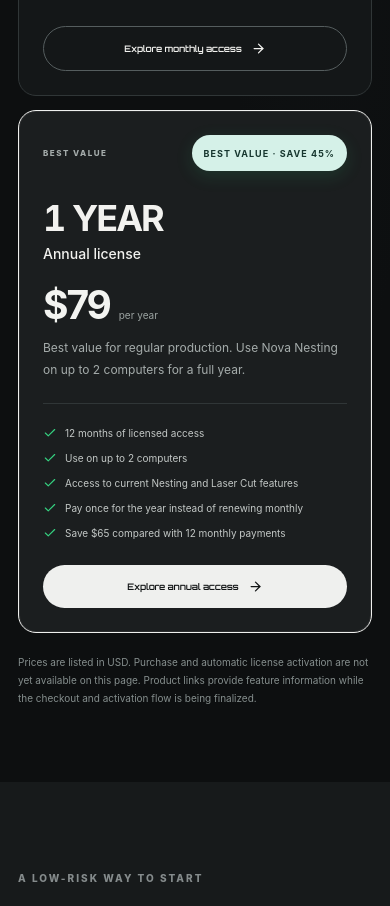
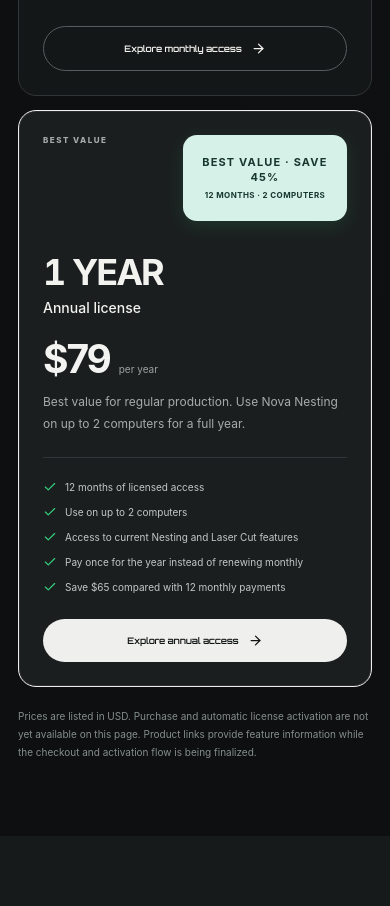
Before and after one commit to phamxuandoan3163-hue/nest-pro-web, a Next.js app: page /license in a window 390 px wide. Shown: the part 1940-2846 px from the top of the page. Built offline with nearby package versions, Linux system fonts and the light colour scheme.

Commit message:
Expand annual plan value badge with two-line savings message

```diff
--- a/app/globals.css
+++ b/app/globals.css
@@ -1362,3 +1362,56 @@
     transform:none;
   }
 }
+
+
+/* Annual best-value badge: larger two-line callout, clear and easy to scan */
+.license-page .license-card-featured .license-card-top{
+  align-items:flex-start;
+  min-height:116px;
+  gap:16px;
+}
+.license-page .license-card-featured .license-card-top>b{
+  box-sizing:border-box;
+  width:clamp(210px, 45%, 290px);
+  min-height:112px;
+  padding:18px 22px!important;
+  white-space:normal;
+  text-align:center;
+  display:flex;
+  flex-direction:column;
+  align-items:center;
+  justify-content:center;
+  gap:7px;
+  font-size:15px!important;
+  line-height:1.35;
+  letter-spacing:1.15px!important;
+  border-radius:18px;
+  transform:none;
+  flex-shrink:0;
+}
+.license-page .license-card-featured .license-card-top>b::after{
+  content:"12 MONTHS · 2 COMPUTERS";
+  display:block;
+  font-size:10px;
+  line-height:1.45;
+  letter-spacing:.8px;
+  font-weight:700;
+}
+@media(max-width:700px){
+  .license-page .license-card-featured .license-card-top{
+    min-height:90px;
+    gap:10px;
+  }
+  .license-page .license-card-featured .license-card-top>b{
+    width:min(54%,230px);
+    min-height:86px;
+    padding:12px 10px!important;
+    font-size:11px!important;
+    gap:5px;
+    border-radius:14px;
+  }
+  .license-page .license-card-featured .license-card-top>b::after{
+    font-size:8px;
+    letter-spacing:.4px;
+  }
+}
```
